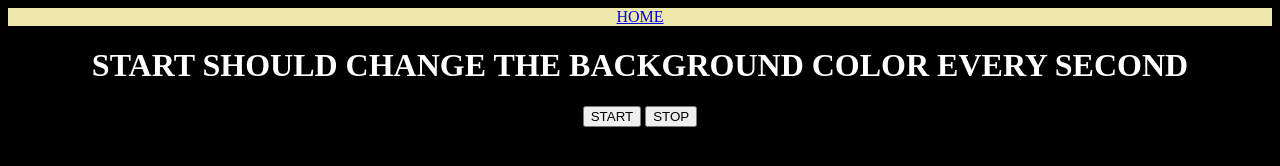
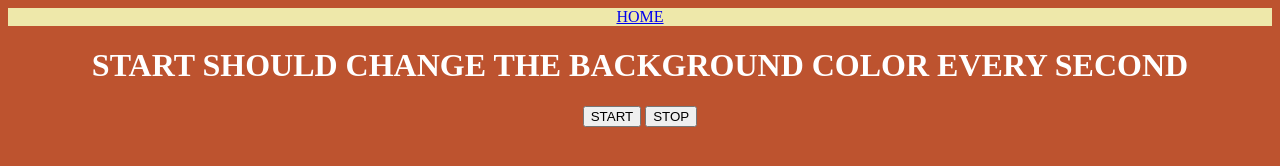
Before and after one commit to islamwaniya23-commits/ASYNC-PROJECTS, a plain HTML site: page unlimited-colors/index.html in a window 1280 px wide. Both pictures are taken after a click on the button "START". Drawn offline with Linux system fonts and the light colour scheme.

Commit message:
random color generator

```diff
--- a/unlimited-colors/index.html
+++ b/unlimited-colors/index.html
@@ -14,7 +14,7 @@
     <h1>START SHOULD CHANGE THE BACKGROUND COLOR EVERY SECOND</h1>
     <button id = "start">START</button>
     <button id="stop">STOP</button>
-    <script> src = "script.js"</script>
+    <script src="script.js"></script>
 
 </body>
 
--- a/unlimited-colors/script.js
+++ b/unlimited-colors/script.js
@@ -0,0 +1,30 @@
+//generate a random color
+
+const randomColor = function () {
+    const hex = "0123456789ABCDEF";
+    let color = '#';// since color want to change so let
+    for(let i = 0; i<6; i++){
+        color += hex[Math.floor(Math.random()*16)];
+    }
+    return color;
+}
+
+let interval;
+
+const startChanging = function(){
+    if(!interval){
+        interval = setInterval(changeBgColor , 1000);
+    }
+    function changeBgColor(){
+        document.body.style.backgroundColor = randomColor();
+    }
+}
+
+const stopChanging = function(){
+    clearInterval(interval);
+    interval = null; // no over writing (no memory over utilize)
+}
+
+document.querySelector('#start').addEventListener('click',startChanging);
+
+document.querySelector('#stop').addEventListener('click', stopChanging);
```
